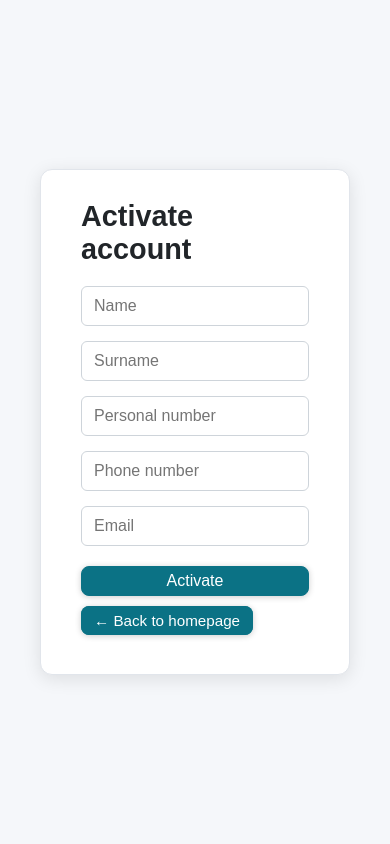
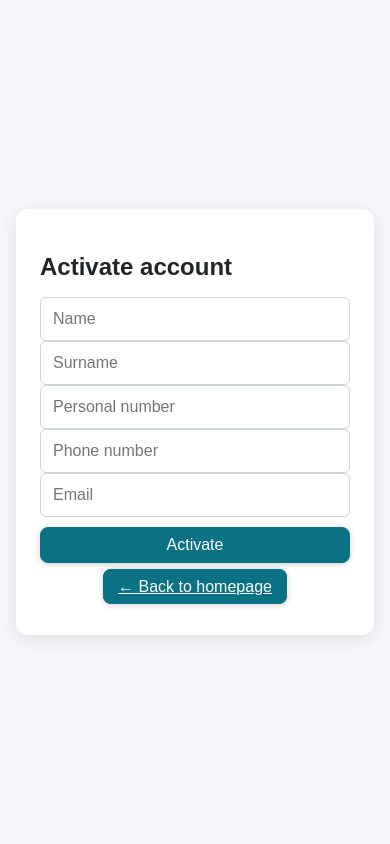
Before and after one commit to eliottpajz/ProjektUBT, a PHP site: page /activateaccount.html in a window 390 px wide. Run offline with PHP 8.4, Linux system fonts and the light colour scheme.

Commit message:
test i responsivitetit

```diff
--- a/style.css
+++ b/style.css
@@ -1,237 +1,209 @@
-header{
-    border-bottom: 1px solid #08566A;
-    width: 100%;
+*{
+    box-sizing: border-box;
 }
+
 body{
     color: #212529;
     background-color: #F5F7FA;
     margin: 0px;
     font-family: Arial, Helvetica, sans-serif;
 }
-
+header{
+    border-bottom: 1px solid #08566A;
+    width: 100%;
+}
 main{
     padding: 0 40px;
 }
 
-nav{
-    color: #212529;
+nav {
     display: flex;
+    flex-wrap: wrap;
     justify-content: space-between;
-    padding-left: 30px;
-    padding-right: 30px;
-    padding-bottom: 10px;
-    font-size: 110%;
+    gap: 10px;
+    padding: 15px;
+    font-size: 1rem;
 }
-
-.nav button{
-    background-color: #0B7285;
-    font-size: 110%;
-    border: 1px solid #0B7285;
-    border-radius: 8px;
-    padding: 5px;
-    text-decoration: none;
-    color: #FFFFFF;
-    box-shadow: 0 1px 6px rgba(0, 0, 0, 0.2);
-    transition: 0.4s;
+.logo {
+    font-size: clamp(1.4rem, 4vw, 2rem);
+    font-weight: bold;
+    color: #0B7285;
+    display: flex;
+    align-items: center;
 }
-
-.nav button:hover {
-    background-color: #08566A;
-    border-color: #08566A;
+.leftnav {
+    display: flex;
+    gap: 12px;
+    flex-wrap: wrap;
 }
-
-.hero-actions button{
-    background-color: #0B7285;
-    font-size: 110%;
-    border: 1px solid #0B7285;
-    border-radius: 8px;
-    padding: 5px 12px;
-    text-decoration: none;
-    color: #FFFFFF;
-    box-shadow: 0 1px 6px rgba(0, 0, 0, 0.2);
-    transition: 0.4s;
-    margin-right: 8px;
-    cursor: pointer;
-}
-
-.hero-actions button:hover{
-    background-color: #08566A;
-    border-color: #08566A;
-}
-
 .btn,
 .btn-link,
+.nav button,
+.hero-actions button,
 .quick-actions button,
-.products-grid button{
+.products-grid button {
     background-color: #0B7285;
     color: #FFFFFF;
     border: 1px solid #0B7285;
     border-radius: 8px;
-    padding: 5px 12px;
-    text-decoration: none;
+    padding: 8px 14px;
+    font-size: 1rem;
     box-shadow: 0 1px 6px rgba(0, 0, 0, 0.2);
-    transition: 0.4s;
+    transition: 0.3s;
     cursor: pointer;
-    font-size: 100%;
 }
-
 .btn:hover,
 .btn-link:hover,
+.nav button:hover,
+.hero-actions button:hover,
 .quick-actions button:hover,
-.products-grid button:hover{
+.products-grid button:hover {
     background-color: #08566A;
     border-color: #08566A;
 }
-
-.nav a{
+.nav a {
     border: 1px solid #0B7285;
     border-radius: 8px;
-    padding: 5px;
+    padding: 8px 14px;
+    color: #0B7285;
     text-decoration: none;
-    color: #0B7285;
-    box-shadow: 0 1px 6px rgba(0, 0, 0, 0.2);
-    transition: 0.4s;
+    transition: 0.3s;
 }
-
 .nav a:hover {
     background-color: #0B7285;
     color: #FFFFFF;
-    border-color: #0B7285;
+}
+main {
+    padding: 1rem;
 }
 
-.logo{
-    font-family:system-ui, -apple-system, BlinkMacSystemFont, 'Segoe UI', Roboto, Oxygen, Ubuntu, Cantarell, 'Open Sans', 'Helvetica Neue', sans-serif;
-    display: flex;
-    padding: 15px;
-    font-size: 200%;
-    font-weight: bold;
-    color: #0B7285;
+@media (min-width: 768px) {
+    main {
+        padding: 0 40px;
+    }
+}
+.sherbimet {
+    display: grid;
+    grid-template-columns: 1fr;
+    gap: 15px;
+    margin: 30px auto;
 }
 
-.leftnav{
-    display: flex;
-    gap: 20px;
+@media (min-width: 600px) {
+    .sherbimet {
+        grid-template-columns: repeat(2, 1fr);
+    }
 }
 
-.sherbimet{
-    display: grid;
-    width: fit-content;
-    grid-template-columns: repeat(2, auto);
-    gap: 15px;
-    margin: 30px;
-    justify-self: center;
+@media (min-width: 1024px) {
+    .sherbimet {
+        grid-template-columns: repeat(4, 1fr);
+    }
 }
 
-.box{
+.box {
     text-align: center;
-    padding: 20px 10px 20px;
+    padding: 20px;
     background: #FFFFFF;
-    border: 1px solid #E1E5EB;
     border-radius: 15px;
-    font-style: bold;
-    font-size: 220%;
+    font-size: clamp(1.4rem, 3vw, 2rem);
     box-shadow: 0 2px 10px rgba(0, 0, 0, 0.2);
-    transition: 0.4s;
+    transition: 0.3s;
 }
 
-.box:hover{
+.box:hover {
     box-shadow: 0 6px 15px rgba(0, 0, 0, 0.2);
-    border: 1px solid #ccc;
+}
+.auth-page {
+    min-height: 100vh;
+    display: flex;
+    justify-content: center;
+    align-items: center;
+    padding: 1rem;
 }
 
-.pytja{
-    display: flex;
-    margin: 20px;
-    padding-left: 30px;
+.auth-card {
+    width: 100%;
+    max-width: 420px;
+    background: #FFFFFF;
+    border-radius: 12px;
+    padding: 1.5rem;
+    box-shadow: 0 4px 18px rgba(0, 0, 0, 0.1);
 }
 
-.auth-page{
-    min-height: 100vh;
-    display: flex;
-    align-items: center;
-    justify-content: center;
+@media (min-width: 768px) {
+    .auth-card {
+        padding: 2.5rem;
+    }
 }
 
-.auth-card{
-    background: #FFFFFF;
-    border: 1px solid #E1E5EB;
-    border-radius: 12px;
-    padding: 30px 40px;
-    box-shadow: 0 4px 18px rgba(0, 0, 0, 0.1);
-    width: 100%;
-    max-width: 400px;
+.auth-card h1 {
+    font-size: clamp(1.5rem, 4vw, 1.9rem);
+    margin-bottom: 1rem;
 }
 
-.auth-card h1{
-    margin-top: 0;
-    margin-bottom: 20px;
-    font-size: 1.8rem;
+.input-box input {
+    width: 100%;
+    padding: 12px;
+    font-size: 1rem;
+    border-radius: 6px;
+    border: 1px solid #CED4DA;
 }
 
-.input-box{
-    margin-bottom: 15px;
+.auth-btn {
+    width: 100%;
+    margin-top: 10px;
 }
 
-.input-box input{
-    width: 100%;
-    padding: 10px 12px;
-    border-radius: 6px;
-    border: 1px solid #CED4DA;
-    font-size: 1rem;
-    box-sizing: border-box;
+.register-link {
+    margin-top: 15px;
+    font-size: 0.95rem;
+    text-align: center;
+}
+.container {
+    padding: 1.5rem;
 }
 
-.auth-btn{
-    width: 100%;
-    margin-top: 5px;
+.slider-wrapper {
+    max-width: 100%;
+    margin: auto;
 }
 
-.register-link{
-    margin-top: 15px;
-    font-size: 0.95rem;
-}
-.container {
-    padding: 2rem;
-}
-.slider-wrapper {
-    position: relative;
-    max-width: 48rem;
-    margin: 0 auto;
-}
 .slider {
     display: flex;
-    aspect-ratio: 16/9;
-    overflow: auto;
+    aspect-ratio: 16 / 9;
+    overflow-x: auto;
     scroll-snap-type: x mandatory;
-    scroll-behavior: smooth;
-    box-shadow: 0 1.5rem 3rem -0.75rem hsla(0, 0%, 0%, 0.25);
     border-radius: 0.5rem;
 }
+
 .slider img {
-    flex: 1 0 100%;
+    width: 100%;
+    object-fit: cover;
     scroll-snap-align: start;
-    object-fit: cover;
 }
+
 .slider-nav {
     display: flex;
-    column-gap: 1rem;
+    gap: 1rem;
     position: absolute;
-    bottom: 1.25 rem;
+    bottom: 1.25rem;
     left: 50%;
     transform: translateX(-50%);
-    z-index: 1;
 }
+
 .slider-nav a {
     width: 0.5rem;
     height: 0.5rem;
+    background-color: #FFF;
     border-radius: 50%;
-    background-color: #FFF;
     opacity: 0.75;
-    transition: opacity ease 250ms;
 }
+
 .slider-nav a:hover {
     opacity: 1;
 }
-.error{
+.error {
     color: red;
+    font-size: 0.9rem;
 }
```
